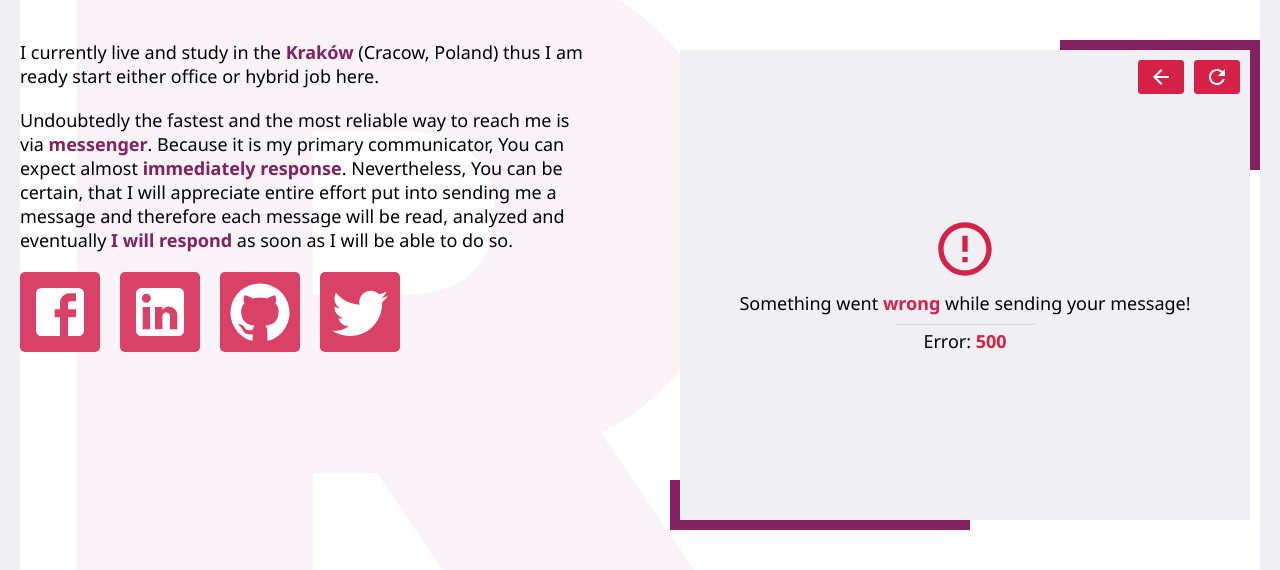
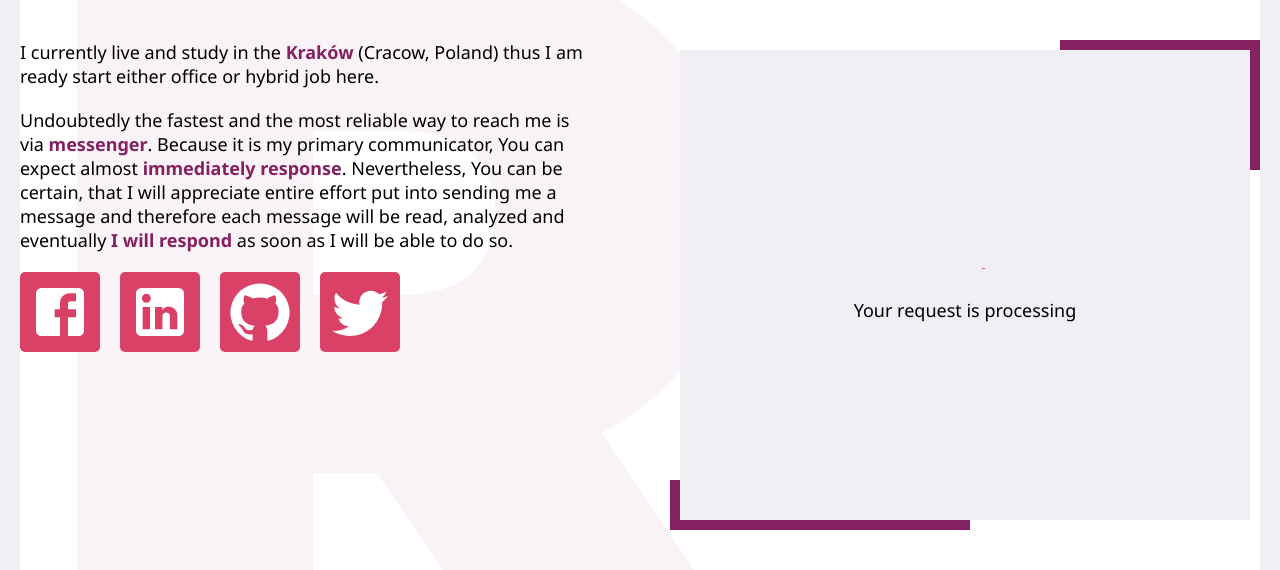
Before and after one commit to Kacper-Ksiazek/portfolio, a Next.js app: page / in a window 1280 px wide. Both pictures are taken after a click on the button "Send". Shown: the part 229-799 px from the top of the page. Built offline with nearby package versions, Linux system fonts and the light colour scheme.

Commit message:
📦 NEW: Feigning request

```diff
--- a/components/landing_page/Contact/SendMeAnEmail/Form/_styled_components.tsx
+++ b/components/landing_page/Contact/SendMeAnEmail/Form/_styled_components.tsx
@@ -49,3 +49,7 @@ export const ButtonsBottomWrapper = styled("footer")(({ theme }) => ({
     justifyContent: "space-between",
     alignItems: "center",
 }));
+
+export const SimpleFlexBox = styled("footer")(({ theme }) => ({
+    display: "flex",
+}));
--- a/components/landing_page/Contact/SendMeAnEmail/ProcessRequest/Error.tsx
+++ b/components/landing_page/Contact/SendMeAnEmail/ProcessRequest/Error.tsx
@@ -2,30 +2,15 @@
 import { styled, alpha } from "@mui/system";
 // Types
 import type { FunctionComponent } from "react";
-// Material UI Components
-import Tooltip from "@mui/material/Tooltip";
 // Material UI Icons
 import Refresh from "@mui/icons-material/Refresh";
 import ArrowBack from "@mui/icons-material/ArrowBack";
 import ErrorOutline from "@mui/icons-material/ErrorOutline";
+// Other components
+import ButtonWIthTooltip from "../_utils_components/ButtonWIthTooltip";
 // Styled components
+import Divider from "../_styled_components/Divider";
 import { BottomInformation, ProcessRequestStageWrapper } from "./_styled_components";
-import StyledButton from "@/components/_styled_components/StyledButton";
-
-const ErrorCode = styled("span")(({ theme }) => ({
-    marginTop: "14px",
-    position: "relative",
-    "&::after": {
-        content: "''",
-        position: "absolute",
-        top: "-5px",
-        left: "50%",
-        width: "140px",
-        height: "1px",
-        background: alpha(theme.palette.text.primary, 0.1),
-        transform: "translateX(-50%)",
-    },
-}));
 
 const ButtonsWrapper = styled("div")(({ theme }) => ({
     position: "absolute",
@@ -50,25 +35,31 @@ const ErrorStatus: FunctionComponent<ErrorStatusProps> = (props) => {
             ].join(" ")}
         >
             <ErrorOutline className="main-icon" />
+
             <BottomInformation>
                 Something went <strong>wrong</strong> while sending your message!
             </BottomInformation>
-            <ErrorCode>
+
+            <Divider />
+
+            <span>
                 Error: <strong>{props.code}</strong>
-            </ErrorCode>
+            </span>
 
             <ButtonsWrapper>
-                <Tooltip title="Return to the form" placement="top" onClick={props.goBackToTheForm}>
-                    <StyledButton color="error">
-                        <ArrowBack />
-                    </StyledButton>
-                </Tooltip>
+                <ButtonWIthTooltip
+                    tooltip="Send request again" //
+                    color="error"
+                    onClick={props.refresh}
+                    icon={<Refresh />}
+                />
 
-                <Tooltip title="Send request again" placement="top" onClick={props.refresh}>
-                    <StyledButton color="error">
-                        <Refresh />
-                    </StyledButton>
-                </Tooltip>
+                <ButtonWIthTooltip
+                    tooltip="Return to the form" //
+                    color="error"
+                    onClick={props.goBackToTheForm}
+                    icon={<ArrowBack />}
+                />
             </ButtonsWrapper>
         </ProcessRequestStageWrapper>
     );
--- /dev/null
+++ b/components/landing_page/Contact/SendMeAnEmail/ProcessRequest/Pending/FeignedPartOnly.tsx
@@ -0,0 +1,50 @@
+// Tools
+import { styled } from "@mui/system";
+import fadeSimple from "@/components/_keyframes/fadeSimple";
+import useSendMeAnEmailContext from "../../hooks/useSendMeAnEmailContext";
+// Types
+import type { FunctionComponent } from "react";
+import type { MUIStyledCommonProps } from "@mui/system";
+// Material UI Icons
+import Check from "@mui/icons-material/Check";
+import Close from "@mui/icons-material/Close";
+// Other components
+import ButtonWIthTooltip from "../../_utils_components/ButtonWIthTooltip";
+// Styled Components
+import Divider from "../../_styled_components/Divider";
+
+const SimpleFlexBox = styled("div")(({ theme }) => ({
+    display: "flex",
+}));
+
+const PendingFeignedPart: FunctionComponent<MUIStyledCommonProps> = (props) => {
+    const { status } = useSendMeAnEmailContext();
+
+    return (
+        <>
+            <Divider />
+            <SimpleFlexBox>
+                <ButtonWIthTooltip
+                    color="success" //
+                    icon={<Check />}
+                    tooltip="Feign success scenario"
+                    onClick={() => status.setValue("success_but_feigned")}
+                    sx={{
+                        animation: `${fadeSimple} .2s .3s linear both `,
+                    }}
+                />{" "}
+                <ButtonWIthTooltip
+                    color="error" //
+                    icon={<Close />}
+                    tooltip="Feign success scenario"
+                    onClick={() => status.setValue("error_but_feigned")}
+                    sx={{
+                        animation: `${fadeSimple} .2s .4s linear both `,
+                    }}
+                />
+            </SimpleFlexBox>
+        </>
+    );
+};
+
+export default PendingFeignedPart;
--- a/components/landing_page/Contact/SendMeAnEmail/ProcessRequest/Pending.tsx
+++ b/components/landing_page/Contact/SendMeAnEmail/ProcessRequest/Pending/index.tsx
@@ -1,19 +1,28 @@
+// Tools
+import dynamic from "next/dynamic";
 // Types
 import type { FunctionComponent } from "react";
 // Material UI Components
 import CircularProgress from "@mui/material/CircularProgress";
+// Other components
+const FeignedPartOnly = dynamic(() => import("./FeignedPartOnly"));
 // Styled components
-import { BottomInformation, ProcessRequestStageWrapper } from "./_styled_components";
+import { BottomInformation, ProcessRequestStageWrapper } from "../_styled_components";
 
 interface PendingProps {
     outroAnimation: boolean;
+    isFeigned: boolean;
 }
 
 const Pending: FunctionComponent<PendingProps> = (props) => {
     return (
-        <ProcessRequestStageWrapper className={props.outroAnimation ? "outro" : ""}>
+        <ProcessRequestStageWrapper
+            className={props.outroAnimation ? "outro" : ""} //
+            sx={props.isFeigned ? { pt: "16px" } : {}}
+        >
             <CircularProgress />
             <BottomInformation>Your request is processing</BottomInformation>
+            {props.isFeigned && <FeignedPartOnly />}
         </ProcessRequestStageWrapper>
     );
 };
--- a/components/landing_page/Contact/SendMeAnEmail/ProcessRequest/index.tsx
+++ b/components/landing_page/Contact/SendMeAnEmail/ProcessRequest/index.tsx
@@ -1,53 +1,42 @@
 // Tools
-import { useEffect } from "react";
 import useBetterState from "@/hooks/useBetterState";
 import useSendMeAnEmailContext from "../hooks/useSendMeAnEmailContext";
 // Types
+import type { Status } from "../context";
 import type { FunctionComponent } from "react";
 // Other components
 import Error from "./Error";
 import Pending from "./Pending";
 import Success from "./Success";
-// Styled components
 
 const ProcessRequest: FunctionComponent = (props) => {
-    const { status } = useSendMeAnEmailContext();
+    const { value: status, setValue: setStatus } = useSendMeAnEmailContext().status;
+
     const errorHTTPCode = useBetterState<number | null>(null);
-
-    const refresh = () => {
-        status.setValue("pending");
-    };
-    const goBackToTheForm = () => {
-        status.setValue("fillingForm");
-    };
-
-    useEffect(() => {
-        let isMounted = true;
-        setTimeout(() => {
-            if (isMounted) {
-                status.setValue("error");
-                errorHTTPCode.setValue(500);
-            }
-        }, 1000);
-
-        return () => {
-            isMounted = false;
-        };
-    }, [status, errorHTTPCode]);
 
     return (
         <>
-            <Pending outroAnimation={status.value !== "pending"} />
+            <Pending
+                outroAnimation={status !== "pending" && status !== "pending_but_feigned"} //
+                isFeigned={status === "pending_but_feigned"}
+            />
 
             {(() => {
-                if (status.value === "success") return <Success />;
-                else if (status.value === "error" || errorHTTPCode.value !== null) {
+                if ((["success", "success_but_feigned", "fillingForm_after_success"] as Status[]).includes(status)) {
+                    return (
+                        <Success
+                            isFeigned={status === "success_but_feigned"} //
+                            outroAnimation={status === "fillingForm_after_success"}
+                            goBackToTheForm={() => setStatus("fillingForm_after_success")}
+                        />
+                    );
+                } else if ((["error", "error_but_feigned", "fillingForm_after_error"] as Status[]).includes(status)) {
                     return (
                         <Error
-                            outroAnimation={status.value !== "error"} //
+                            outroAnimation={status === "fillingForm_after_error"} //
                             code={errorHTTPCode.value ?? 500}
-                            refresh={refresh}
-                            goBackToTheForm={goBackToTheForm}
+                            refresh={() => setStatus(status === "error" ? "pending" : "pending_but_feigned")}
+                            goBackToTheForm={() => setStatus("fillingForm_after_error")}
                         />
                     );
                 }
--- /dev/null
+++ b/components/landing_page/Contact/SendMeAnEmail/_styled_components/Divider.tsx
@@ -0,0 +1,9 @@
+// Tools
+import { styled, alpha } from "@mui/system";
+// Styled components
+export default styled("span")(({ theme }) => ({
+    width: "140px",
+    height: "1px",
+    background: alpha(theme.palette.text.primary, 0.1),
+    margin: "10px auto",
+}));
--- /dev/null
+++ b/components/landing_page/Contact/SendMeAnEmail/_utils_components/ButtonWIthTooltip.tsx
@@ -0,0 +1,31 @@
+// Types
+import type { SxProps } from "@mui/system";
+import type { FunctionComponent, ReactNode } from "react";
+// Material UI Components
+import Tooltip from "@mui/material/Tooltip";
+// Styled components
+import StyledButton from "@/components/_styled_components/StyledButton";
+
+interface ButtonWithTooltipProps {
+    tooltip: string;
+    color: "success" | "error";
+    icon: ReactNode;
+    sx?: SxProps;
+    onClick: () => void;
+}
+
+const ButtonWithTooltip: FunctionComponent<ButtonWithTooltipProps> = (props) => {
+    return (
+        <Tooltip title={props.tooltip} placement="top">
+            <StyledButton
+                color={props.color} //
+                onClick={props.onClick}
+                sx={{ width: "43px", height: "43px", ...props.sx }}
+            >
+                {props.icon}
+            </StyledButton>
+        </Tooltip>
+    );
+};
+
+export default ButtonWithTooltip;
--- a/components/landing_page/Contact/SendMeAnEmail/context.ts
+++ b/components/landing_page/Contact/SendMeAnEmail/context.ts
@@ -2,6 +2,8 @@
 import { createContext } from "react";
 // Types
 import type { StatedDataField } from "@/@types/StatedDataField";
+
+export type Status = "fillingForm" | "pending" | "success" | "error" | "success_but_feigned" | "error_but_feigned" | "pending_but_feigned" | "fillingForm_after_error" | "fillingForm_after_success";
 
 interface SendMeAnEmailContext {
     name: StatedDataField<string>;
@@ -9,7 +11,7 @@ interface SendMeAnEmailContext {
     message: StatedDataField<string>;
     disableContinueButton: boolean;
 
-    status: StatedDataField<"fillingForm" | "pending" | "success" | "error">;
+    status: StatedDataField<Status>;
     checkWhetherAFieldIsValid: (field: "name" | "topic" | "message") => boolean;
 }
 
```
Also changed, not shown: components/landing_page/Contact/SendMeAnEmail/Form/hooks/useRequestFaker.ts (added, +31 -0 lines), components/landing_page/Contact/SendMeAnEmail/Form/index.tsx (+22 -1 lines), components/landing_page/Contact/SendMeAnEmail/ProcessRequest/Success.tsx (+31 -3 lines), components/landing_page/Contact/SendMeAnEmail/SendMeAnEmailContextConsumer.tsx (+19 -6 lines).
